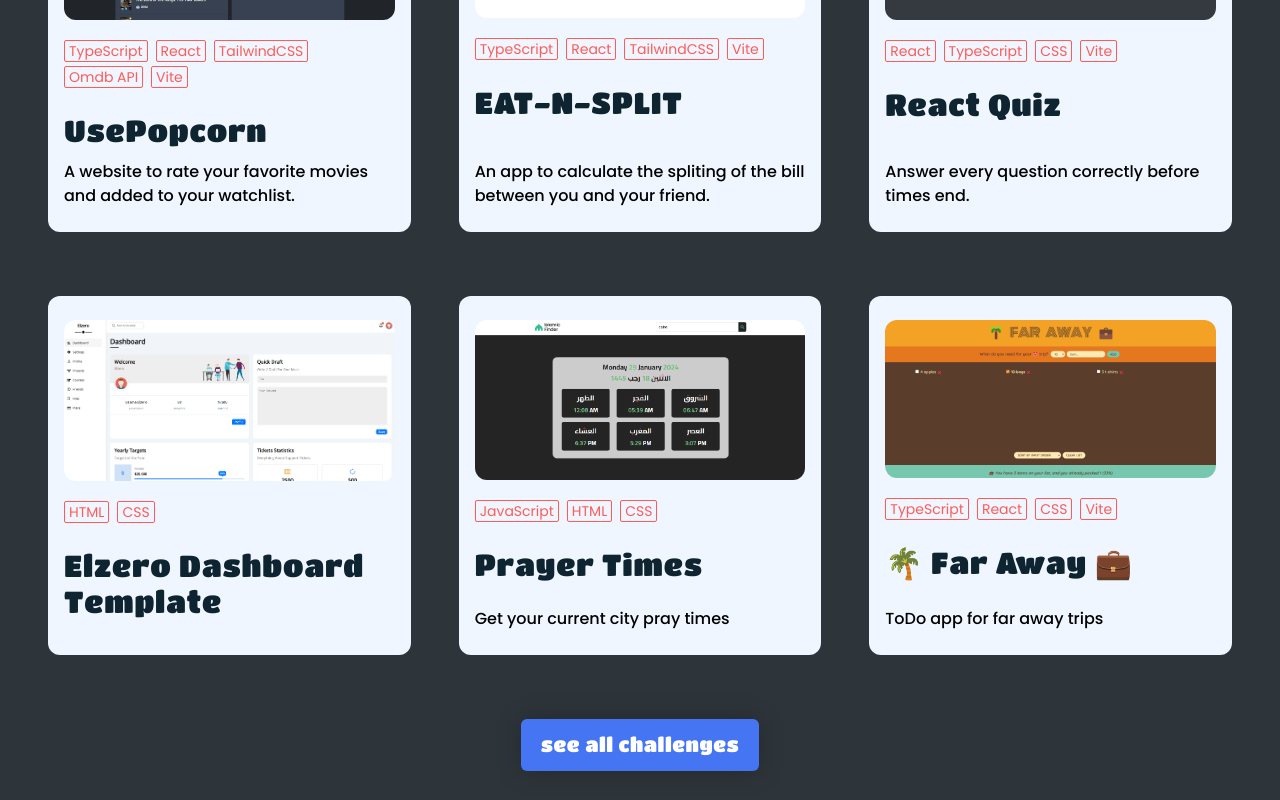
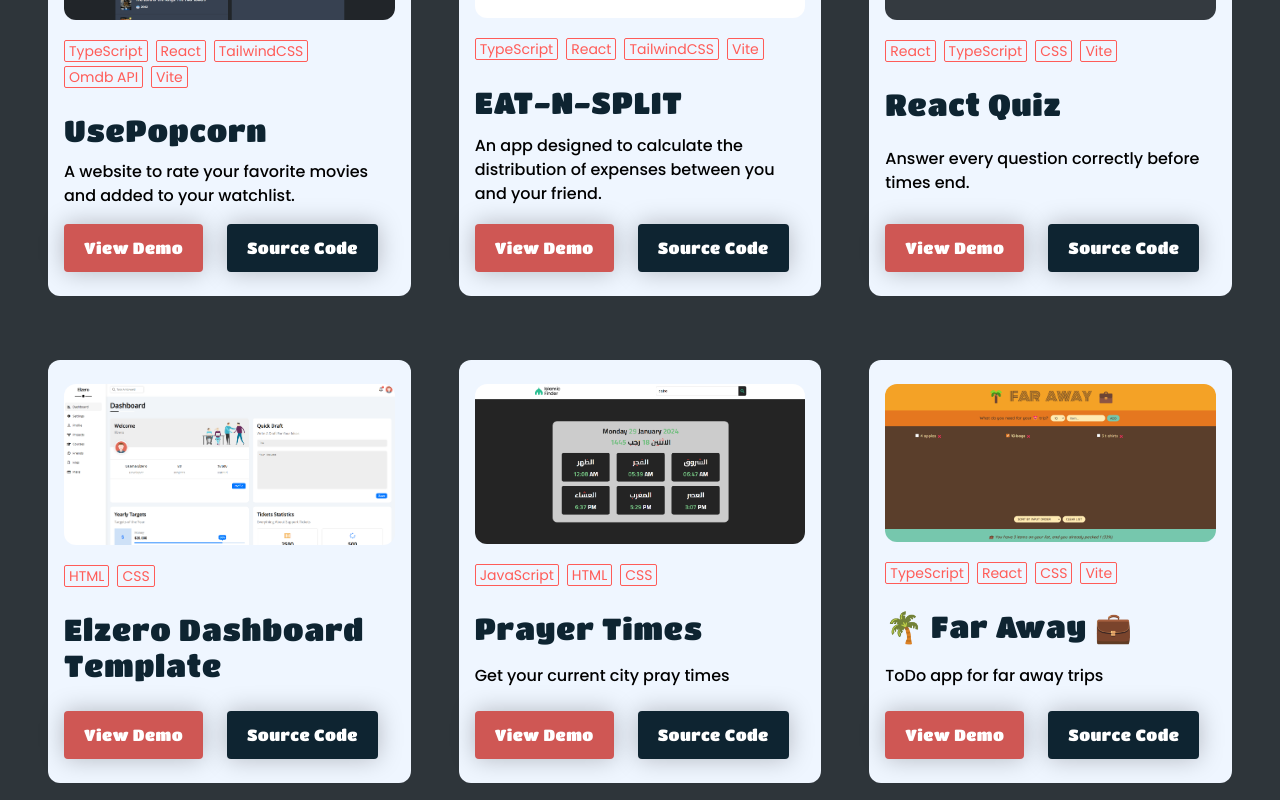
Before and after one commit to mahmoud-mohsen-dev/my-portfolio, a React (Vite) app: page / in a window 1280 px wide. Shown: the part 4100-4900 px from the top of the page. Built offline with nearby package versions, Linux system fonts and the light colour scheme; a web font is replaced by a local one.

Commit message:
Adding Challenges Repo URL And Live Demo URL

```diff
--- a/src/components/buttons/Anchor.tsx
+++ b/src/components/buttons/Anchor.tsx
@@ -6,7 +6,7 @@ function Anchor({ className, children, blank = true, href }: AnchorProps<string>
       href={href}
       target={blank ? '_blank' : ''}
       rel="noreferrer"
-      className={` cursor-pointer font-titan font-normal tracking-wide shadow-buttonShadow transition-all  active:scale-90 hover:md-tab:scale-110 md-tab:active:scale-90 ${className} `}
+      className={` cursor-pointer font-titan font-normal tracking-wide shadow-buttonShadow transition-all  active:scale-90 hover:md-tab:scale-105 md-tab:active:scale-90 ${className} `}
     >
       {children}
     </a>
--- a/src/components/smallRusable/Challenge.tsx
+++ b/src/components/smallRusable/Challenge.tsx
@@ -5,7 +5,7 @@ function Challenge({ info, darkModeIsOn }: { info: challengeType; darkModeIsOn:
   const { imgSrc, imgAlt, title, description, tools, liveSrc, codeSrc } = info;
   return (
     <div className={`p-4 py-6 rounded-xl flex flex-col ${darkModeIsOn ? ' bg-gray-700' : 'bg-blue-50 '}`}>
-      <motion.a className="overflow-hidden block rounded-xl " href={liveSrc}>
+      <motion.a className="overflow-hidden block rounded-xl " href={liveSrc} target="_blank">
         <img
           src={imgSrc}
           alt={imgAlt}
@@ -35,13 +35,14 @@ function Challenge({ info, darkModeIsOn }: { info: challengeType; darkModeIsOn:
           {description}
         </p>
 
-        <div className="mt-4 flex-wrap gap-6 justify-start hidden">
-          <Anchor className=" bg-red-dark px-5 py-3 rounded text-white" href={liveSrc}>
+        <div className="mt-4 flex-wrap gap-6 justify-start flex">
+          <Anchor className=" bg-red-dark px-5 py-3 rounded text-white" href={liveSrc} blank={liveSrc ? true : false}>
             View Demo
           </Anchor>
           <Anchor
             className={`px-5 py-3 rounded text-white ${darkModeIsOn ? 'bg-gray-medium' : 'bg-black'}`}
             href={codeSrc}
+            blank={liveSrc ? true : false}
           >
             Source Code
           </Anchor>
--- a/src/data/challenges.json
+++ b/src/data/challenges.json
@@ -5,18 +5,18 @@
     "title": "usePopcorn",
     "description": "A website to rate your favorite movies and added to your watchlist.",
     "tools": ["TypeScript", "React", "TailwindCSS", "Omdb API", "Vite"],
-    "liveSrc": "",
-    "codeSrc": "",
+    "liveSrc": "https://use-pop-corn-react.vercel.app/",
+    "codeSrc": "https://github.com/mahmoud-mohsen-dev/usePopcorn",
     "order": 1
   },
   {
     "imgSrc": "./challenges-images/eat-n-split-preview.png",
     "imgAlt": "eat-n-split",
     "title": "EAT-N-SPLIT",
-    "description": "An app to calculate the spliting of the bill between you and your friend.",
+    "description": "An app designed to calculate the distribution of expenses between you and your friend.",
     "tools": ["TypeScript", "React", "TailwindCSS", "Vite"],
-    "liveSrc": "",
-    "codeSrc": "",
+    "liveSrc": "https://eat-n-split-demo.vercel.app/",
+    "codeSrc": "https://github.com/mahmoud-mohsen-dev/eat-n-split",
     "order": 2
   },
   {
@@ -25,8 +25,8 @@
     "title": "React Quiz",
     "description": "Answer every question correctly before times end.",
     "tools": ["React", "TypeScript", "CSS", "Vite"],
-    "liveSrc": "",
-    "codeSrc": "",
+    "liveSrc": "https://react-quiz-rouge.vercel.app/",
+    "codeSrc": "https://github.com/mahmoud-mohsen-dev/react-quiz",
     "order": 3
   },
   {
@@ -35,8 +35,8 @@
     "title": "Elzero Dashboard Template",
     "description": "",
     "tools": ["HTML", "CSS"],
-    "liveSrc": "",
-    "codeSrc": "",
+    "liveSrc": "https://elzero-dashboard-template.vercel.app/",
+    "codeSrc": "https://github.com/mahmoud-mohsen-dev/elzero-dashboard-template",
     "order": 4
   },
   {
@@ -45,8 +45,8 @@
     "title": "prayer times",
     "description": "Get your current city pray times",
     "tools": ["JavaScript", "HTML", "CSS"],
-    "liveSrc": "",
-    "codeSrc": "",
+    "liveSrc": "https://mahmoud-mohsen-dev.github.io/prayer-times/",
+    "codeSrc": "https://github.com/mahmoud-mohsen-dev/prayer-times",
     "order": 5
   },
   {
@@ -55,8 +55,8 @@
     "title": "🌴 Far Away 💼",
     "description": "ToDo app for far away trips",
     "tools": ["TypeScript", "React", "CSS", "Vite"],
-    "liveSrc": "",
-    "codeSrc": "",
+    "liveSrc": "https://far-away-demo.vercel.app/",
+    "codeSrc": "https://github.com/mahmoud-mohsen-dev/far-away",
     "order": 6
   },
   {
@@ -65,8 +65,8 @@
     "title": "Elzero Template",
     "description": "",
     "tools": ["HTML", "CSS"],
-    "liveSrc": "",
-    "codeSrc": "",
+    "liveSrc": "https://elzero-template-demo.vercel.app/",
+    "codeSrc": "https://github.com/mahmoud-mohsen-dev/elzero-template",
     "order": null
   },
   {
@@ -75,8 +75,8 @@
     "title": "Kasper Template",
     "description": "",
     "tools": ["HTML", "CSS"],
-    "liveSrc": "",
-    "codeSrc": "",
+    "liveSrc": "https://kasper-template-nine.vercel.app/",
+    "codeSrc": "https://github.com/mahmoud-mohsen-dev/kasper-template",
     "order": null
   },
   {
@@ -85,8 +85,8 @@
     "title": "Leon Agency Template",
     "description": "",
     "tools": ["HTML", "CSS"],
-    "liveSrc": "",
-    "codeSrc": "",
+    "liveSrc": "https://leon-template-beta.vercel.app/",
+    "codeSrc": "https://github.com/mahmoud-mohsen-dev/leon-template",
     "order": null
   },
   {
@@ -95,8 +95,28 @@
     "title": "Tenzies Game",
     "description": "",
     "tools": ["React", "CSS", "Vite"],
-    "liveSrc": "",
-    "codeSrc": "",
+    "liveSrc": "https://tenzies-game-sigma-gold.vercel.app/",
+    "codeSrc": "https://github.com/mahmoud-mohsen-dev/tenzies-game",
+    "order": null
+  },
+  {
+    "imgSrc": "./challenges-images/my-calculator-preview.png",
+    "imgAlt": "My Calculator",
+    "title": "My Calculator",
+    "description": "",
+    "tools": ["JavaScript", "HTML", "CSS"],
+    "liveSrc": "https://my-calculator-demo.vercel.app/",
+    "codeSrc": "https://github.com/mahmoud-mohsen-dev/myCalculator",
+    "order": null
+  },
+  {
+    "imgSrc": "./challenges-images/currency-converter-preview.png",
+    "imgAlt": "Currency Converter",
+    "title": "Currency Converter",
+    "description": "",
+    "tools": ["React", "CSS", "create-react-app"],
+    "liveSrc": "https://currency-calculator-demo.vercel.app/",
+    "codeSrc": "https://github.com/mahmoud-mohsen-dev/currency-converter",
     "order": null
   }
 ]
```
Also changed, not shown: public/challenges-images/currency-converter-preview.png (added), public/challenges-images/my-calculator-preview.png (added).
